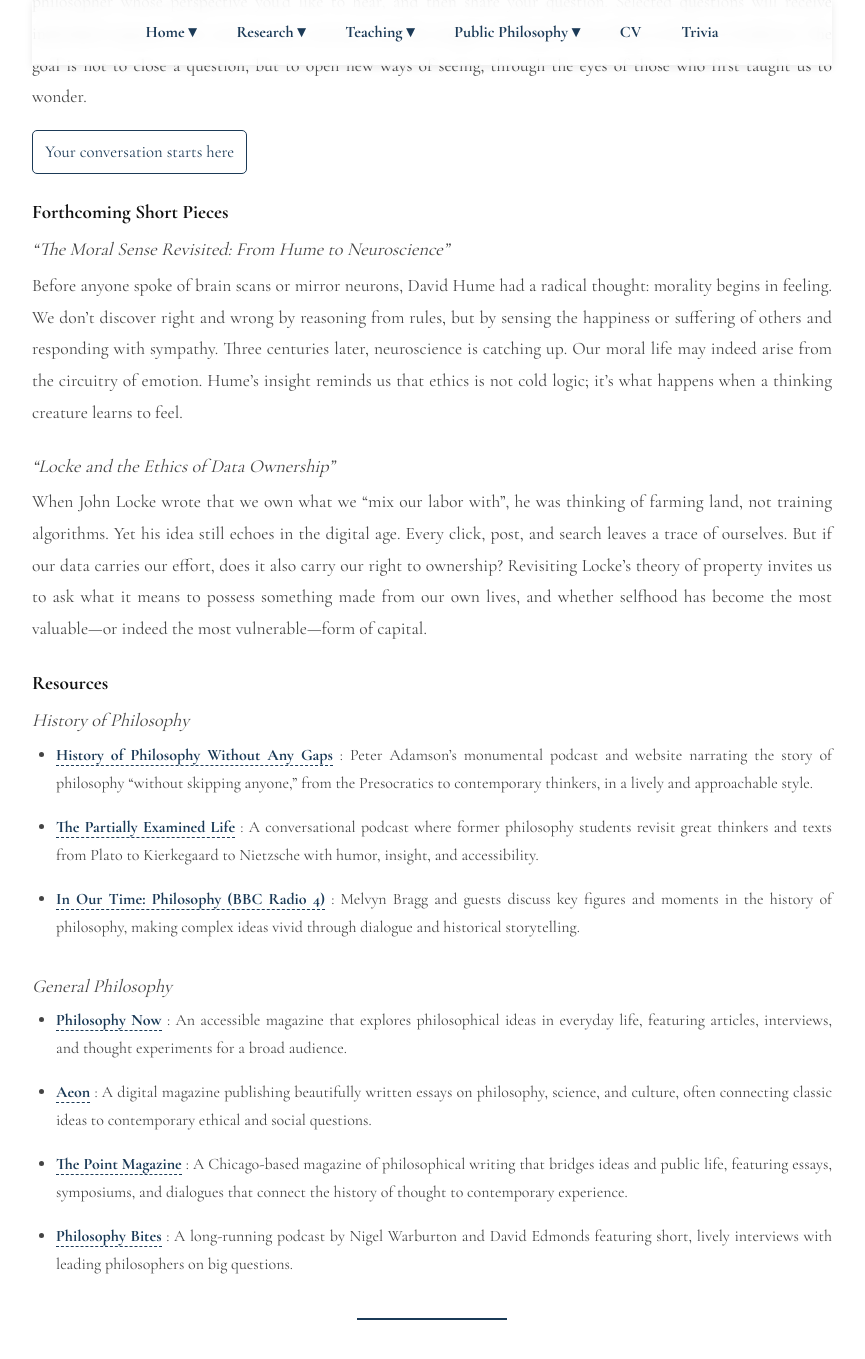
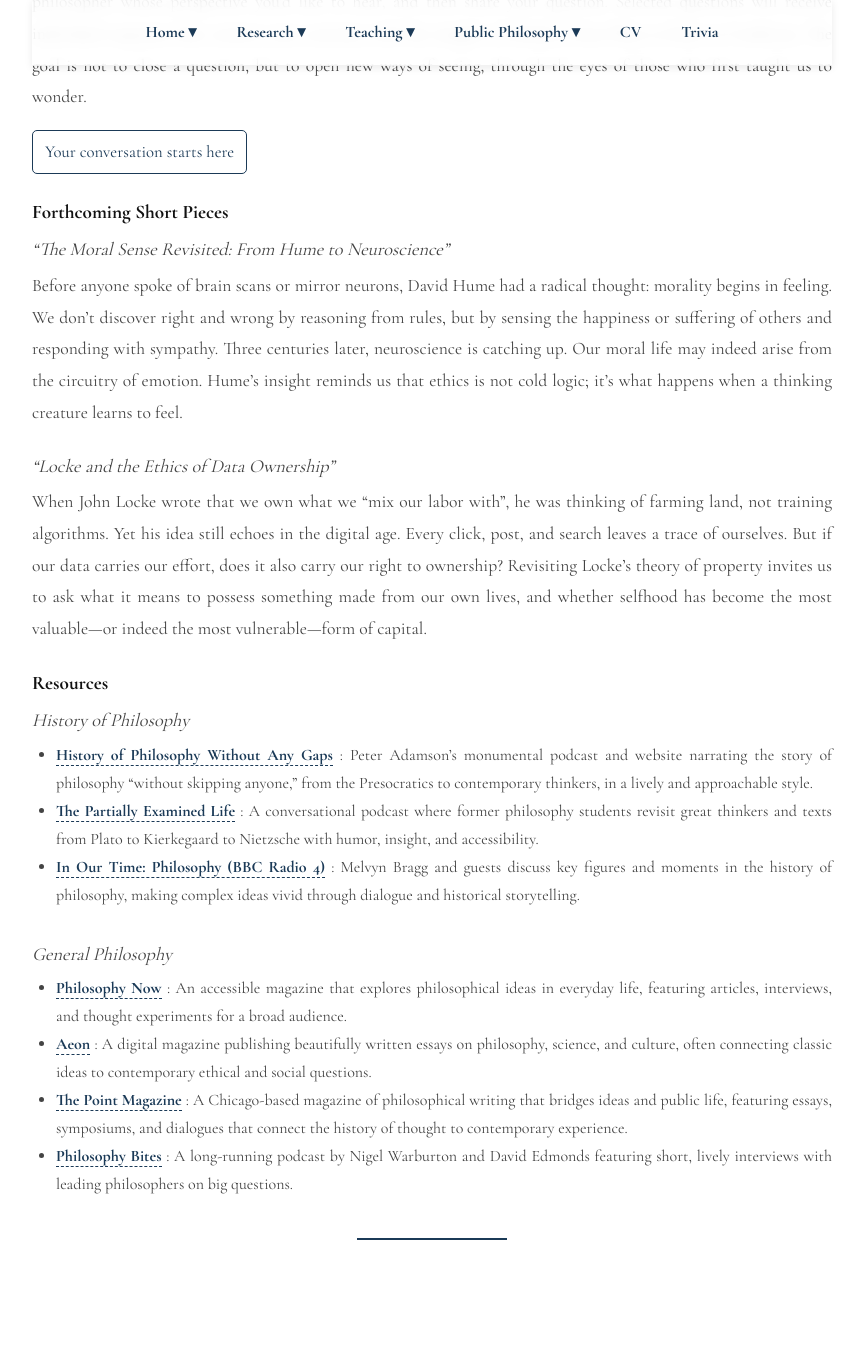
Before and after one commit to aileencluo/aileencluo.github.io, a Jekyll site: the page built from public-philosophy.md, in a window 1280 px wide and 1400 px high, scrolled down 767 px. Shown: the top 1359 px of the window, without its empty margins (208-1073 px from the left). Built offline with Jekyll 4.4.1, drawn with Linux system fonts in a browser that asks for light colours; after the commit the page ends 2087 px from its top, so only the background shows below that.

Commit message:
Update style.css

```diff
--- a/assets/css/style.css
+++ b/assets/css/style.css
@@ -374,7 +374,7 @@ h2[id] {
 }
 .resource-list li{
   text-align: justify;             /* 两端对齐 */
-  margin-bottom: 1em;              /* 列表项之间留白 */
+
   line-height: 1.75;
   color: var(--ink-2);
 }
```
